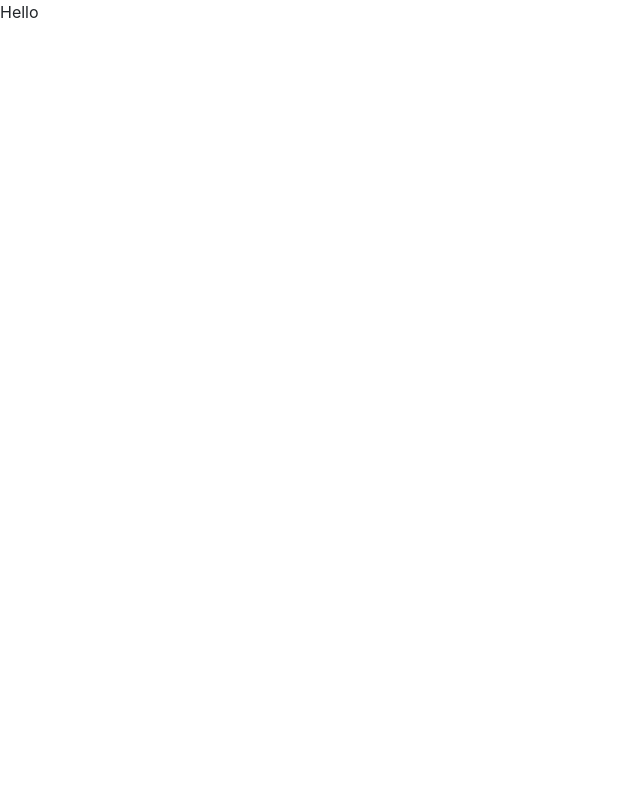
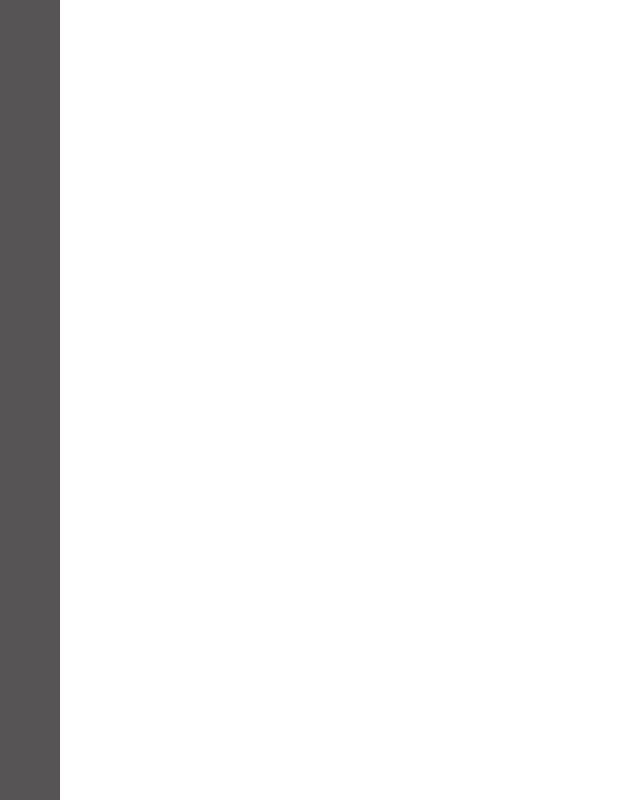
Before and after one commit to Beena12/react-poc, a React (Create React App) app: page / in a window 1280 px wide. Shown: the whole page, without its empty margins (0-640 px from the left). Built offline with nearby package versions, Linux system fonts and the light colour scheme.

Commit message:
Basic LeftPanel and MainPanel added to divide the page container

```diff
--- a/src/components/App/App.js
+++ b/src/components/App/App.js
@@ -1,12 +1,21 @@
 import React, { Component } from 'react';
+
+import LeftPanel from '../common/LeftPanel/LeftPanel';
+import MainPanel from '../common/MainPanel/MainPanel';
+
 import './App.scss';
 
 class App extends Component {
 	render() {
 		return (
-			<>
-				Hello
-			</>
+			<div className="container-fluid">
+				<div className="row">
+					<LeftPanel/>
+					<MainPanel>
+
+					</MainPanel>
+				</div>
+			</div>
 		);
 	}
 }
--- /dev/null
+++ b/src/components/common/LeftPanel/LeftPanel.js
@@ -0,0 +1,10 @@
+import React from 'react';
+import './leftPanel.scss';
+
+export default function LeftPanel() {
+    return (
+        <div className="left-panel">
+
+        </div>
+    );
+}
--- /dev/null
+++ b/src/components/common/LeftPanel/leftPanel.scss
@@ -0,0 +1,8 @@
+@import './../variables.scss';
+
+.left-panel {
+    width: $left-panel-width;
+    height: 100vh;
+    min-height: 200px;
+    background-color: $left-panel-bg-color;
+}
--- /dev/null
+++ b/src/components/common/MainPanel/MainPanel.js
@@ -0,0 +1,10 @@
+import React from 'react';
+import './mainPanel.scss';
+
+export default function MainPanel( props ) {
+    return (
+        <div className="main-panel">
+            { props.children }
+        </div>
+    );
+}
--- /dev/null
+++ b/src/components/common/MainPanel/mainPanel.scss
@@ -0,0 +1,5 @@
+@import './../variables.scss';
+
+.main-panel {
+    width: calc(100vw - $left-panel-width)
+}
--- /dev/null
+++ b/src/components/common/variables.scss
@@ -0,0 +1,2 @@
+$left-panel-width: 60px;
+$left-panel-bg-color: #565454;
--- a/src/index.js
+++ b/src/index.js
@@ -8,7 +8,7 @@ import reducer from './reducers/index';
 import App from './components/App/App';
 
 import * as serviceWorker from './serviceWorker';
-import './index.css';
+import './index.scss';
 import 'bootstrap/dist/css/bootstrap.min.css';
 
 const composeEnhancers = window.__REDUX_DEVTOOLS_EXTENSION_COMPOSE__ || compose;
```
Also changed, not shown: src/index.scss (renamed from src/index.css).
